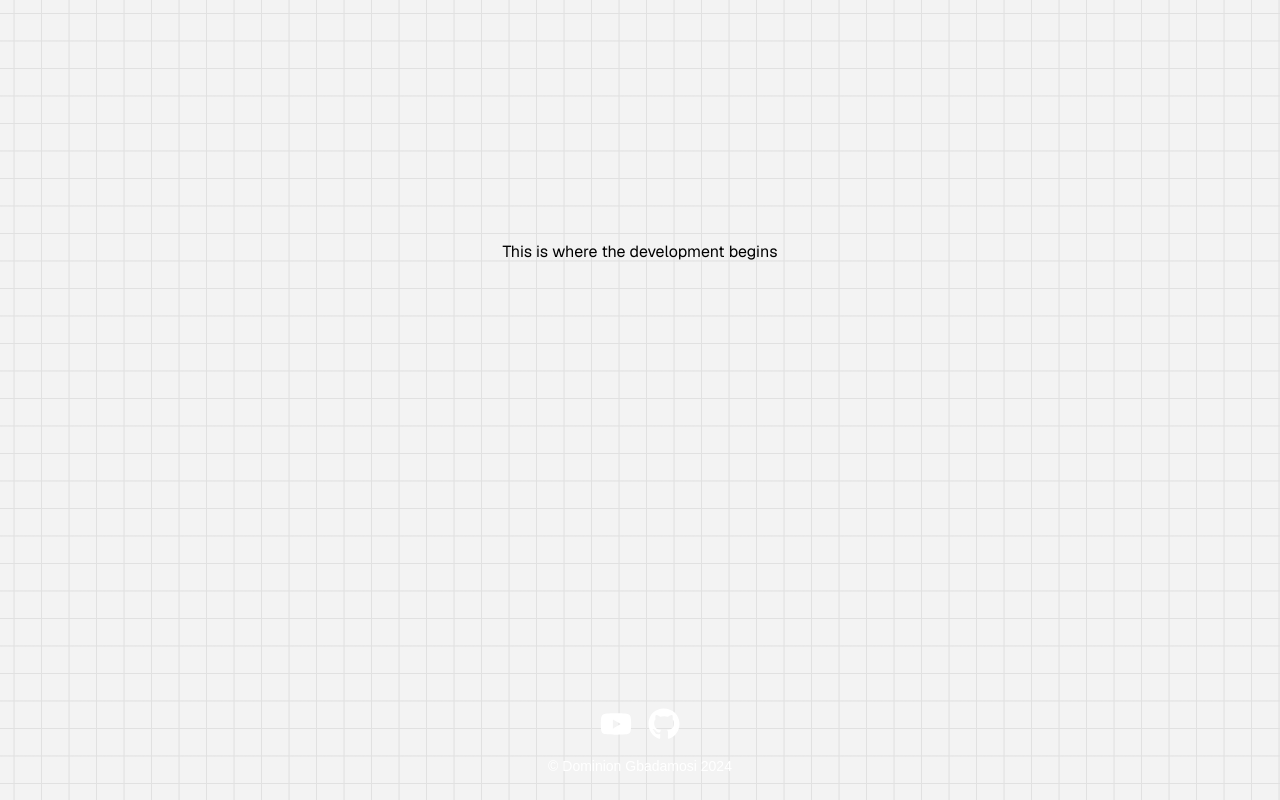
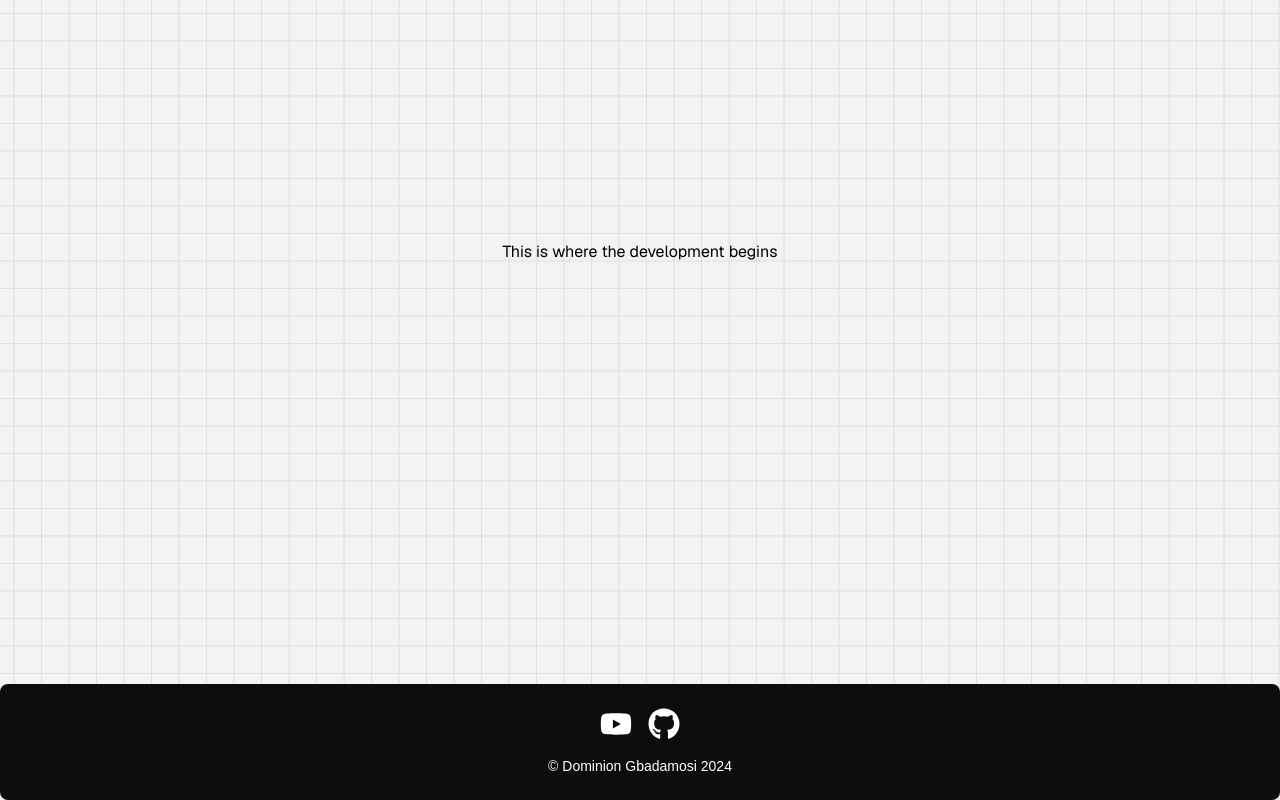
Before and after one commit to kiing-dom/perpetua, a Next.js app: page / in a window 1280 px wide. Shown: the part 220-1020 px from the top of the page. Built offline with nearby package versions, Linux system fonts and the light colour scheme.

Commit message:
dark mode toggle customisation for footer

```diff
--- a/src/components/ui/Footer.tsx
+++ b/src/components/ui/Footer.tsx
@@ -17,7 +17,7 @@ const socials = [
 
 export default function Footer() {
     return (
-        <footer className="dark:bg-[#e3e3e3] dark:bg-opacity-50 rounded-lg text-white py-6 mt-8">
+        <footer className="dark:bg-[#e3e3e3] dark:bg-opacity-50 dark:text-white bg-[#0E0C0C] rounded-lg text-white py-6 mt-8">
             <div className="container mx-auto flex flex-col items-center">
                 <div className="flex items-center gap-4 mb-4">
                     {socials.map((social, i) => {
```
